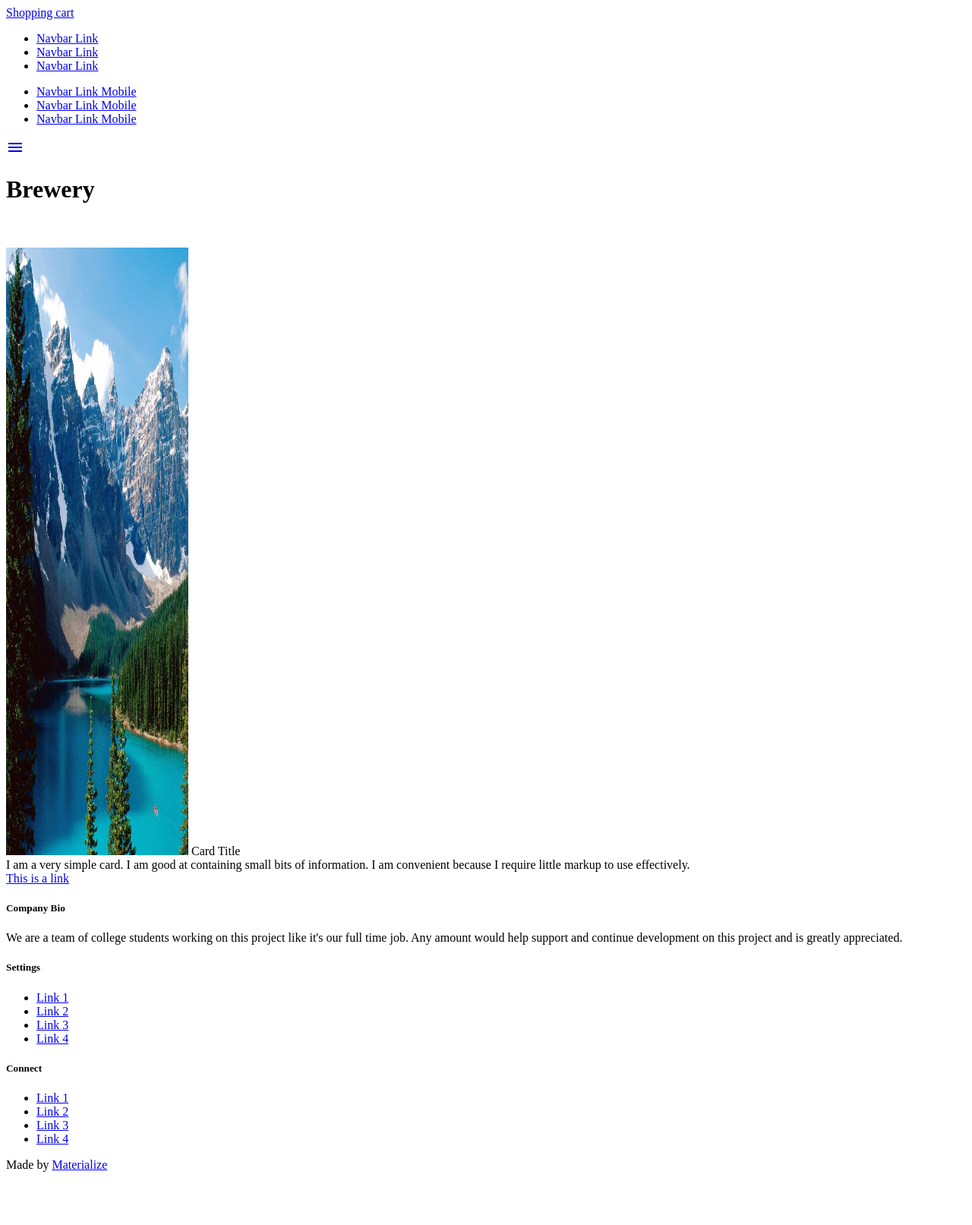
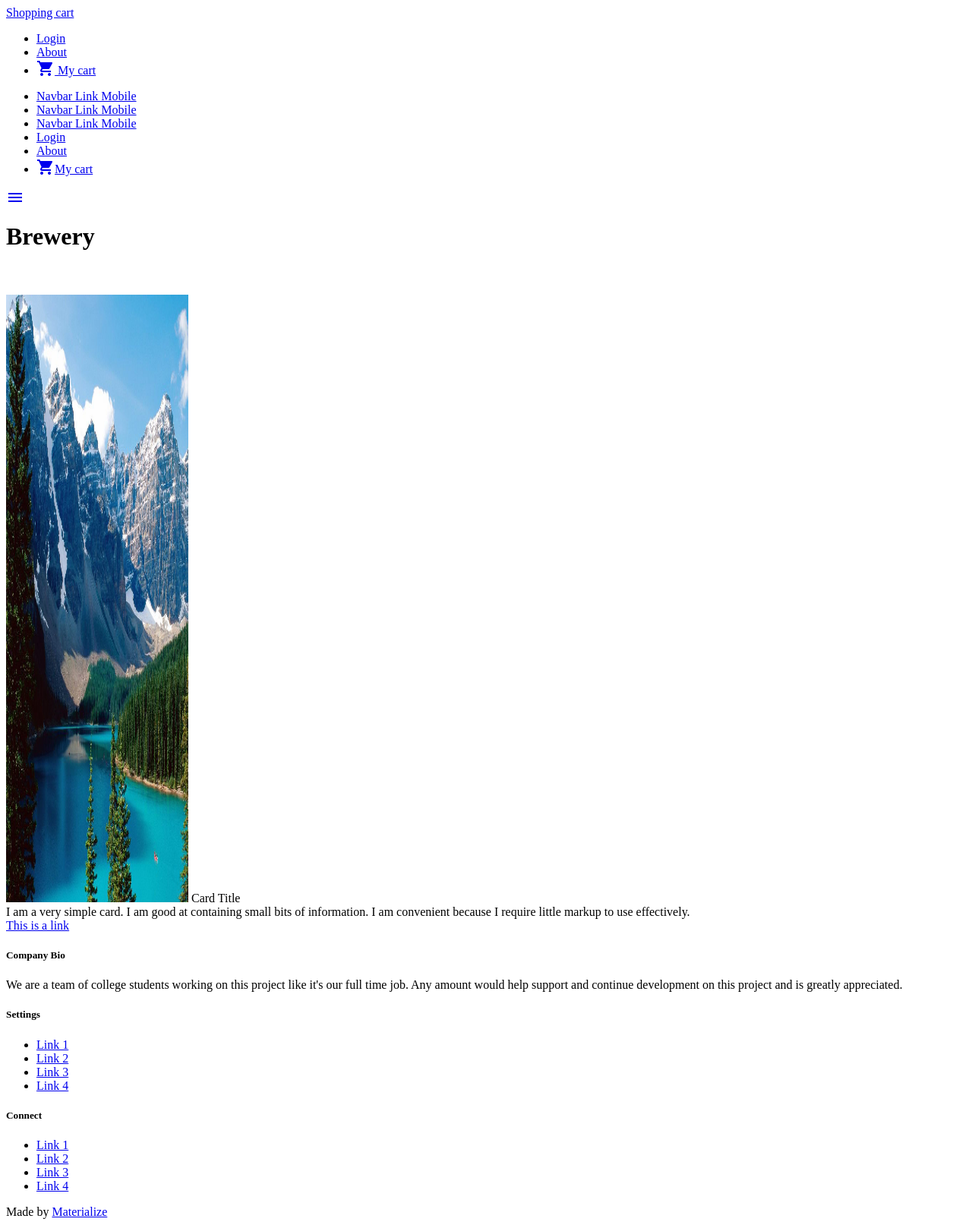
Before and after one commit to LucianoFromTrelew/shopping-cart-php-md, a PHP site: page /home/index.html in a window 1280 px wide. Shown: the whole page at 76% size. Before the commit the page ends 1543 px from the top, so only its background shows below. Run offline with PHP 8.4, Linux system fonts and the light colour scheme.

Commit message:
Update navbar links

```diff
--- a/client/html/home/index.html
+++ b/client/html/home/index.html
@@ -30,10 +30,13 @@
         <a id="logo-container" href="#" class="brand-logo">Shopping cart</a>
 
         <ul class="right hide-on-med-and-down">
-          <li><a href="#">Navbar Link</a></li>
-          <li><a href="#">Navbar Link</a></li>
-          <li>
-            <a href="#" class="yellow-text text-lighten-2">Navbar Link</a>
+          <li><a href="/login/">Login</a></li>
+          <li><a href="/about/">About</a></li>
+
+          <li id="shopping-cart-anchor">
+            <a href="#" class="yellow-text text-lighten">
+              <i class="material-icons">shopping_cart</i> My cart
+            </a>
           </li>
         </ul>
 
@@ -41,6 +44,11 @@
           <li><a href="#">Navbar Link Mobile</a></li>
           <li><a href="#">Navbar Link Mobile</a></li>
           <li><a href="#">Navbar Link Mobile</a></li>
+          <li><a href="/login/">Login</a></li>
+          <li><a href="/about/">About</a></li>
+          <li>
+            <a href="#"><i class="material-icons">shopping_cart</i>My cart</a>
+          </li>
         </ul>
 
         <a href="#" data-target="nav-mobile" class="sidenav-trigger"
--- a/client/html/home/style.css
+++ b/client/html/home/style.css
@@ -8,3 +8,7 @@
 .icon-block .material-icons {
   font-size: inherit;
 }
+.material-icons {
+  display: inline-flex !important;
+  vertical-align: bottom;
+}
```
